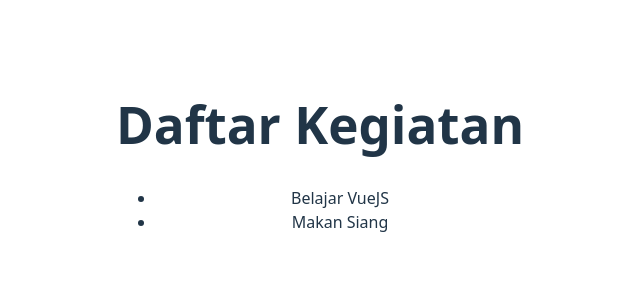
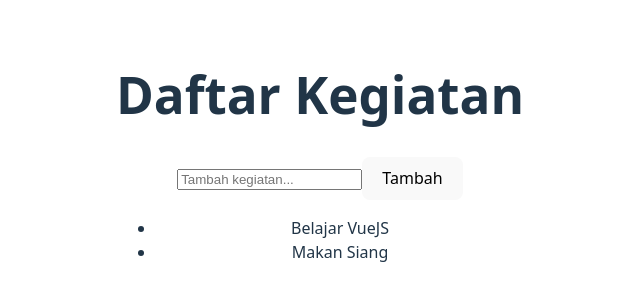
Before and after one commit to DanielArkhan/32-pbk-uts-233510652, a Vue app: page / in a window 1280 px wide. Shown: the part 244-544 px from the top of the page, without its empty margins (320-960 px from the left). Built offline with nearby package versions, Linux system fonts and the light colour scheme.

Commit message:
Menambahkan fitur input kegiatan baru

```diff
--- a/src/App.vue
+++ b/src/App.vue
@@ -1,6 +1,11 @@
 <template>
   <main>
     <h1>Daftar Kegiatan</h1>
+    <form @submit.prevent="addTask">
+      <input v-model="newTask" placeholder="Tambah kegiatan..." />
+      <button type="submit">Tambah</button>
+    </form>
+
     <ul>
       <li v-for="(task, index) in tasks" :key="index">
         {{ task }}
@@ -13,8 +18,17 @@
 export default {
   data() {
     return {
+      newTask: '',
       tasks: ['Belajar VueJS', 'Makan Siang']
     };
+  },
+  methods: {
+    addTask() {
+      if (this.newTask.trim()) {
+        this.tasks.push(this.newTask);
+        this.newTask = '';
+      }
+    }
   }
 };
 </script>
```
